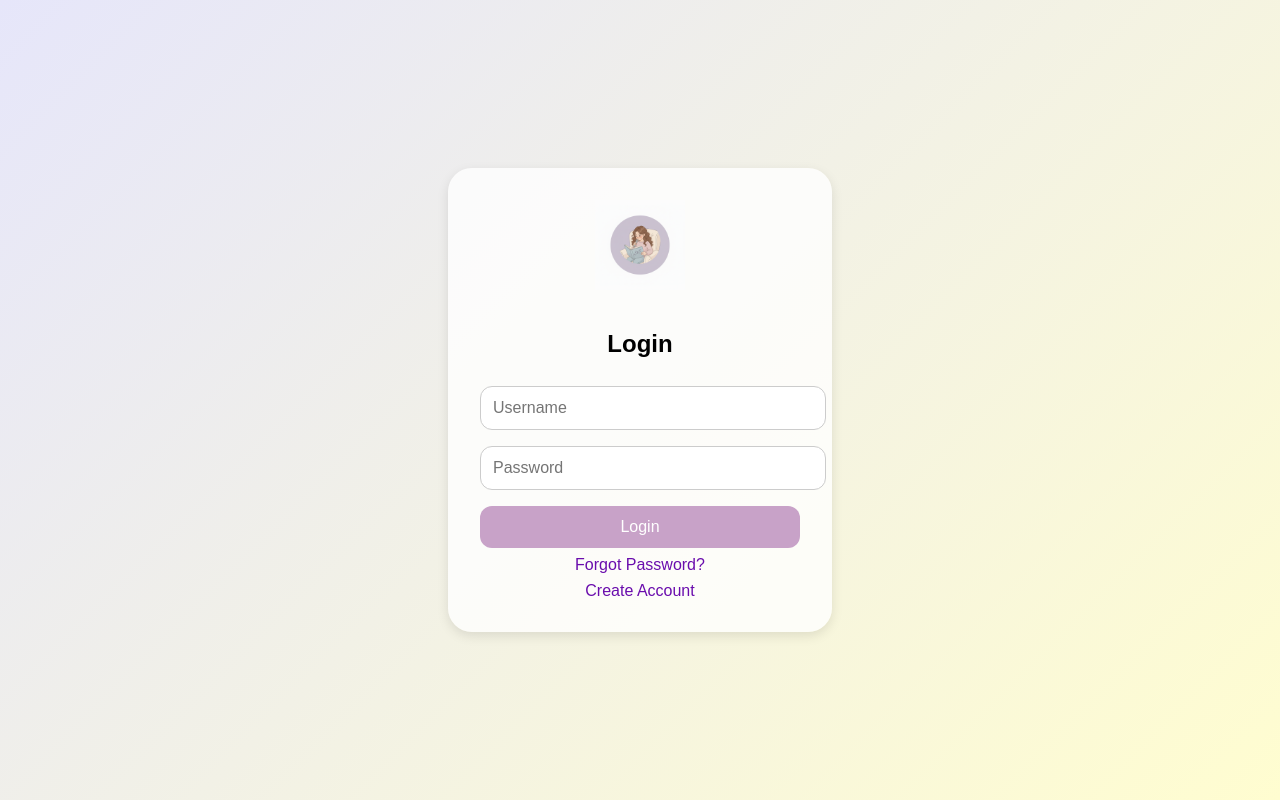
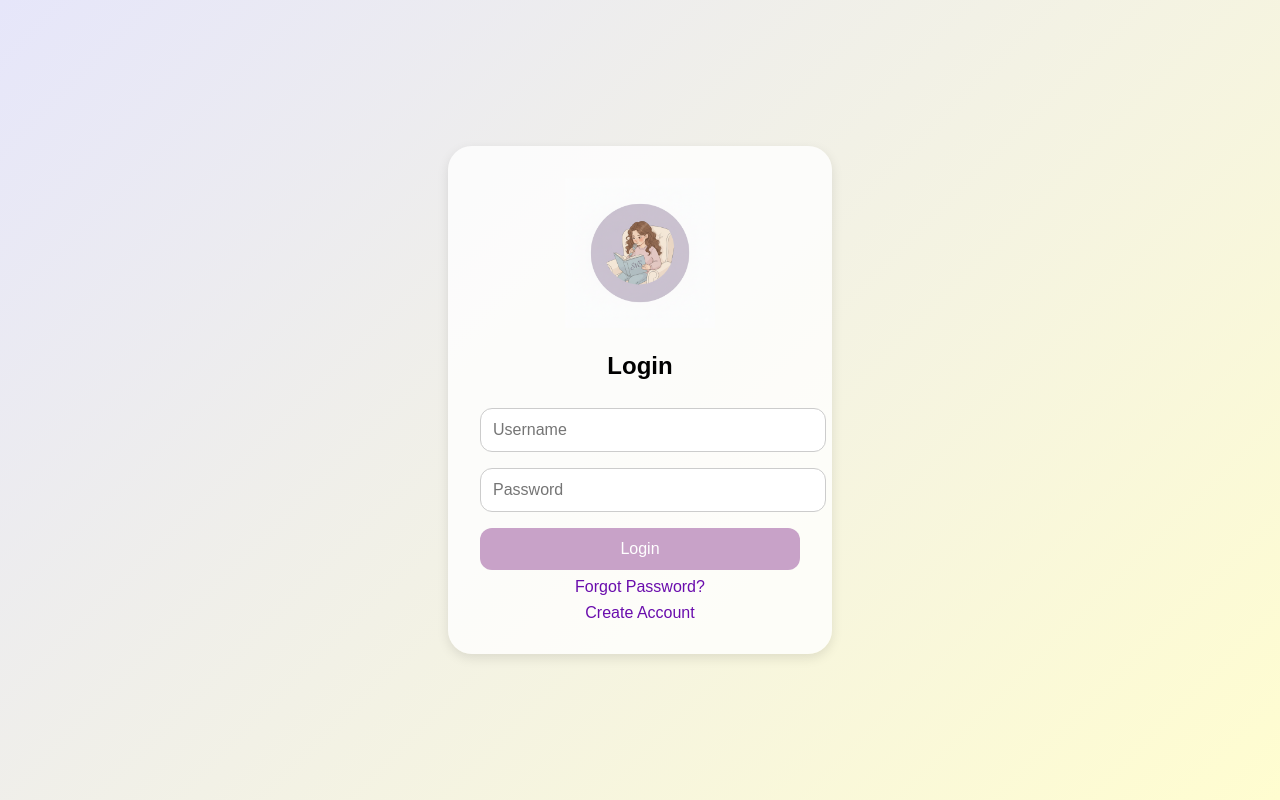
Before and after one commit to Coderadhin/Vuejsproject, a Vue app: page / in a window 1280 px wide. Built offline with nearby package versions, Linux system fonts and the light colour scheme.

Commit message:
Update style.css

```diff
--- a/src/assets/style.css
+++ b/src/assets/style.css
@@ -18,8 +18,8 @@ body {
 }
 
 .logo {
-  width: 90px;
-  margin-bottom: 1rem;
+  width: 150px;
+
 }
 
 input {
```
